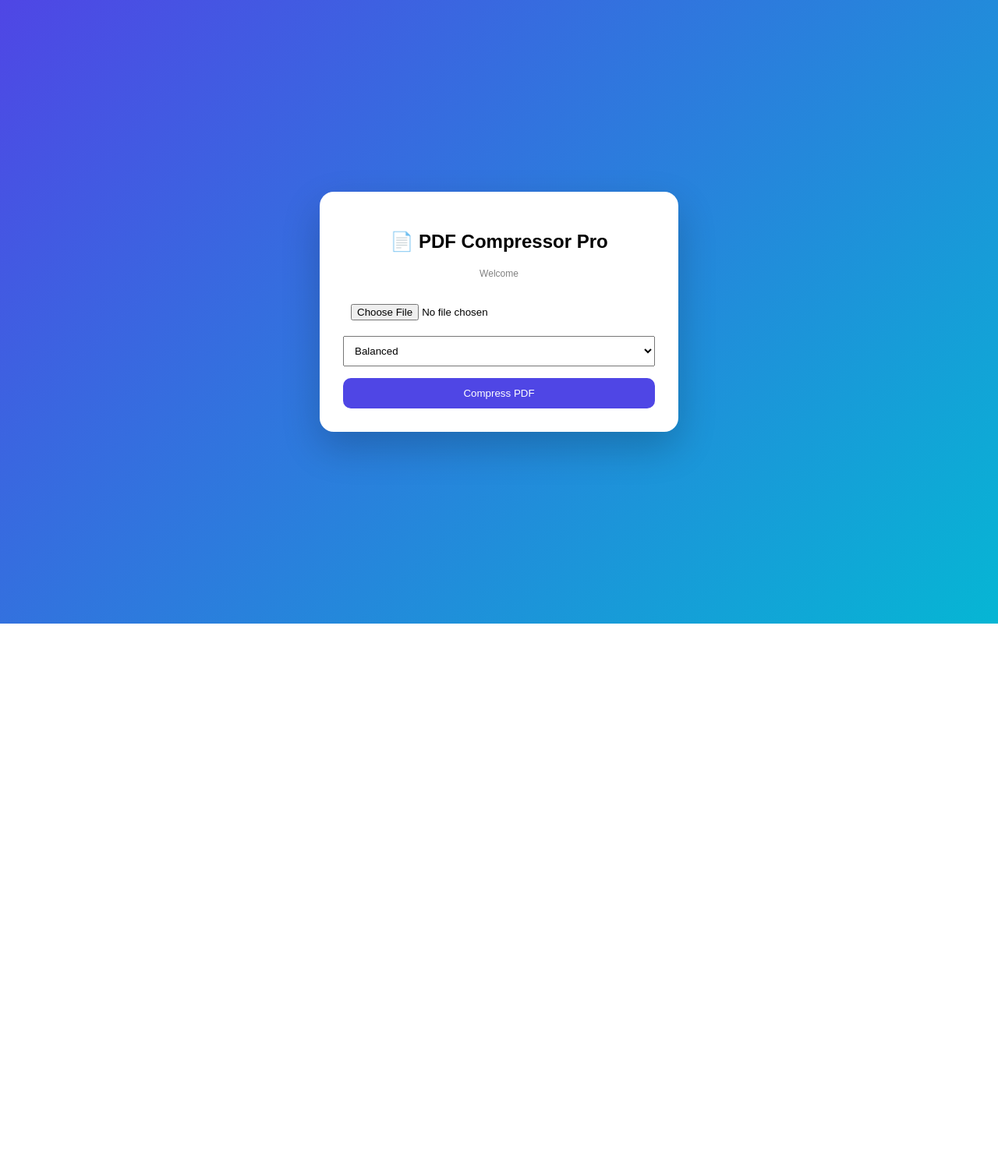
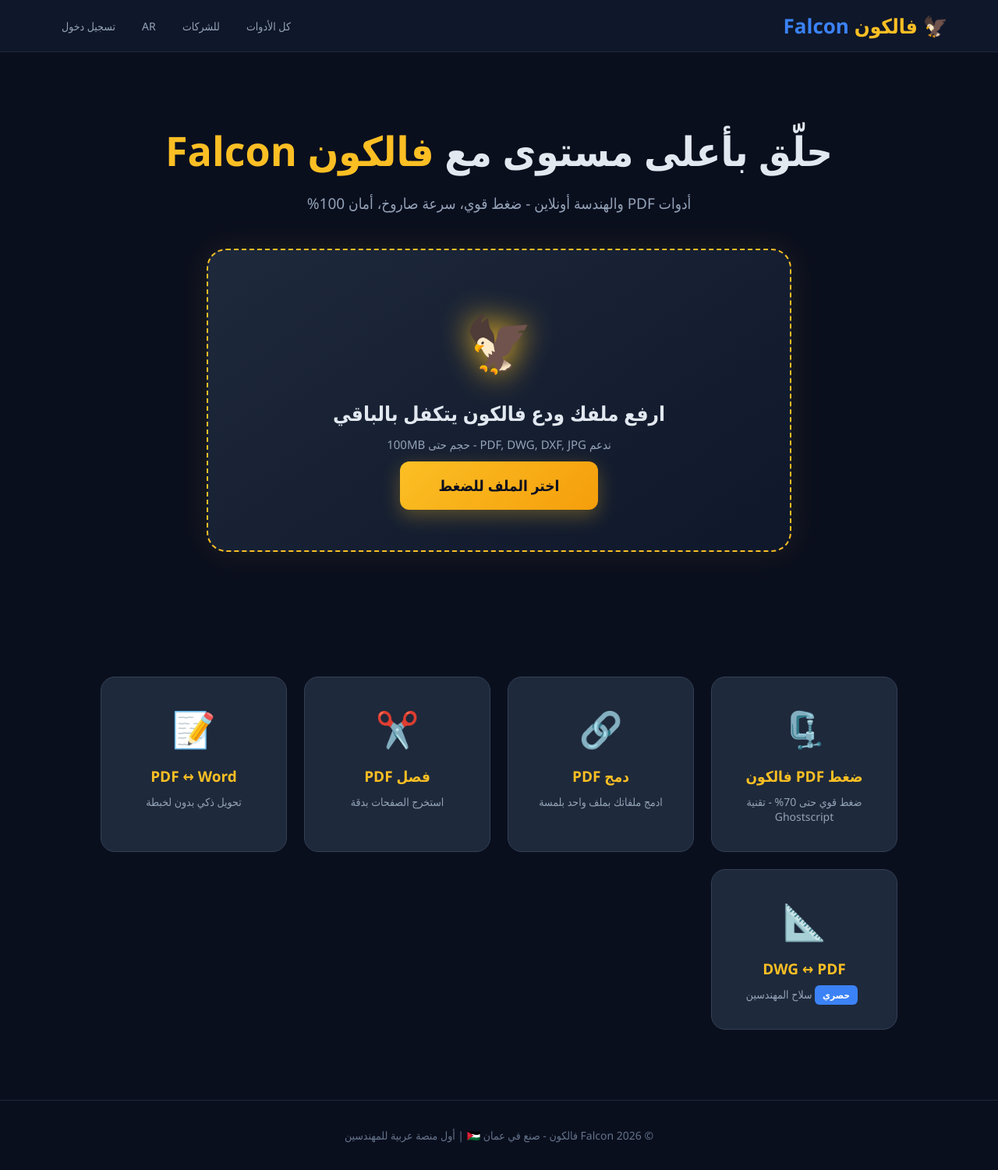
Before and after one commit to mtmsk125/pdf_compressor, a Flask app: template templates/index.html in a window 1280 px wide. Shown: the whole page at 78% size. Before the commit the page ends 800 px from the top, so only its background shows below. Run offline with Flask 3, Linux system fonts and the light colour scheme; the template is opened without the code that fills it, so the values that code supplies are empty.

Commit message:
Revamp index.html with new styles and content
Updated the HTML structure and styles for the PDF Compressor Pro page, including RTL support and new branding.

```diff
--- a/templates/index.html
+++ b/templates/index.html
@@ -1,79 +1,103 @@
 <!DOCTYPE html>
-<html>
+<html dir="rtl" lang="ar">
 <head>
 <meta charset="UTF-8">
-<title>PDF Compressor Pro</title>
+<meta name="viewport" content="width=device-width, initial-scale=1.0">
+<title>فالكون Falcon - أدوات PDF والهندسة</title>
+<style>
+*{margin:0;padding:0;box-sizing:border-box;font-family:'Segoe UI',Tahoma}
+body{background:#0a0f1e;color:#e2e8f0}
+header{background:#0f172a;border-bottom:1px solid #1e293b;padding:15px 5%}
+nav{display:flex;justify-content:space-between;align-items:center;max-width:1200px;margin:auto}
+.logo{font-size:26px;font-weight:bold;color:#fbbf24}
+.logo span{color:#3b82f6}
+.nav-links a{color:#94a3b8;margin:0 15px;text-decoration:none;font-size:14px;font-weight:500}
+.nav-links a:hover{color:#fbbf24}
 
-<style>
-body {
-    margin:0;
-    font-family: Arial;
-    background: linear-gradient(135deg,#4f46e5,#06b6d4);
-    height:100vh;
-    display:flex;
-    justify-content:center;
-    align-items:center;
-}
+.hero{text-align:center;padding:90px 20px}
+.hero h1{font-size:52px;margin-bottom:20px;font-weight:800}
+.hero h1 span{color:#fbbf24}
+.hero p{color:#94a3b8;font-size:19px;margin-bottom:45px}
 
-.card {
-    background:white;
-    padding:30px;
-    border-radius:18px;
-    width:400px;
-    box-shadow:0 20px 50px rgba(0,0,0,0.2);
-    text-align:center;
-}
+.upload-box{max-width:750px;margin:0 auto 70px;background:linear-gradient(145deg,#1e293b,#0f172a);border:2px dashed #fbbf24;border-radius:25px;padding:70px 40px;transition:0.3s;box-shadow:0 0 40px rgba(251,191,36,0.1)}
+.upload-box:hover{border-color:#fcd34d;transform:scale(1.02);box-shadow:0 0 60px rgba(251,191,36,0.2)}
+.upload-icon{font-size:70px;margin-bottom:25px;filter:drop-shadow(0 0 20px #fbbf24)}
+.upload-box h3{font-size:26px;margin-bottom:12px}
+.upload-box p{color:#94a3b8;margin-bottom:30px;font-size:15px}
+.btn-primary{background:linear-gradient(135deg,#fbbf24,#f59e0b);color:#0a0f1e;border:none;padding:18px 50px;border-radius:12px;font-size:19px;font-weight:bold;cursor:pointer;transition:0.2s;box-shadow:0 8px 25px rgba(251,191,36,0.3)}
+.btn-primary:hover{transform:translateY(-3px);box-shadow:0 12px 35px rgba(251,191,36,0.5)}
 
-input, select {
-    width:100%;
-    margin-top:10px;
-    padding:10px;
-}
+.tools-grid{max-width:1150px;margin:auto;display:grid;grid-template-columns:repeat(auto-fit,minmax(210px,1fr));gap:22px;padding:0 5% 90px}
+.tool-card{background:#1e293b;border:1px solid #334155;border-radius:18px;padding:35px 22px;text-align:center;transition:0.3s;cursor:pointer}
+.tool-card:hover{border-color:#fbbf24;transform:translateY(-7px);background:#243244;box-shadow:0 10px 30px rgba(251,191,36,0.15)}
+.tool-icon{font-size:45px;margin-bottom:18px}
+.tool-card h4{font-size:19px;margin-bottom:10px;color:#fbbf24}
+.tool-card p{color:#94a3b8;font-size:14px}
 
-button {
-    width:100%;
-    margin-top:15px;
-    padding:12px;
-    background:#4f46e5;
-    color:white;
-    border:none;
-    border-radius:10px;
-    cursor:pointer;
-}
-
-button:hover {
-    background:#3730a3;
-}
-
-.small {
-    font-size:12px;
-    color:gray;
-}
+footer{text-align:center;padding:35px;color:#64748b;border-top:1px solid #1e293b;font-size:14px}
+.badge{background:#3b82f6;color:white;padding:4px 10px;border-radius:6px;font-size:12px;font-weight:bold;margin-right:6px}
 </style>
 </head>
-
 <body>
 
-<div class="card">
+<header>
+<nav>
+<div class="logo">🦅 فالكون <span>Falcon</span></div>
+<div class="nav-links">
+<a href="#">كل الأدوات</a>
+<a href="#">للشركات</a>
+<a href="#">AR</a>
+<a href="#">تسجيل دخول</a>
+</div>
+</nav>
+</header>
 
-<h2>📄 PDF Compressor Pro</h2>
-<p class="small">Welcome {{ user }}</p>
+<section class="hero">
+<h1>حلّق بأعلى مستوى مع <span>فالكون Falcon</span></h1>
+<p>أدوات PDF والهندسة أونلاين - ضغط قوي، سرعة صاروخ، أمان 100%</p>
 
-<form action="/compress" method="post" enctype="multipart/form-data">
+<div class="upload-box">
+<div class="upload-icon">🦅</div>
+<h3>ارفع ملفك ودع فالكون يتكفل بالباقي</h3>
+<p>ندعم PDF, DWG, DXF, JPG - حجم حتى 100MB</p>
+<form method="post" enctype="multipart/form-data" action="/upload">
+<input type="file" name="file" id="file" hidden required>
+<label for="file" class="btn-primary">اختر الملف للضغط</label>
+</form>
+</div>
+</section>
 
-<input type="file" name="file" required>
+<section class="tools-grid">
+<div class="tool-card">
+<div class="tool-icon">🗜️</div>
+<h4>ضغط PDF فالكون</h4>
+<p>ضغط قوي حتى 70% - تقنية Ghostscript</p>
+</div>
+<div class="tool-card">
+<div class="tool-icon">🔗</div>
+<h4>دمج PDF</h4>
+<p>ادمج ملفاتك بملف واحد بلمسة</p>
+</div>
+<div class="tool-card">
+<div class="tool-icon">✂️</div>
+<h4>فصل PDF</h4>
+<p>استخرج الصفحات بدقة</p>
+</div>
+<div class="tool-card">
+<div class="tool-icon">📝</div>
+<h4>PDF ↔ Word</h4>
+<p>تحويل ذكي بدون لخبطة</p>
+</div>
+<div class="tool-card">
+<div class="tool-icon">📐</div>
+<h4>DWG ↔ PDF</h4>
+<p><span class="badge">حصري</span> سلاح المهندسين</p>
+</div>
+</section>
 
-<select name="level">
-    <option value="low">Fast Compression</option>
-    <option value="medium" selected>Balanced</option>
-    <option value="high">Maximum Compression</option>
-</select>
-
-<button type="submit">Compress PDF</button>
-
-</form>
-
-</div>
+<footer>
+© 2026 Falcon فالكون - صنع في عمان 🇯🇴 | أول منصة عربية للمهندسين
+</footer>
 
 </body>
 </html>
```
